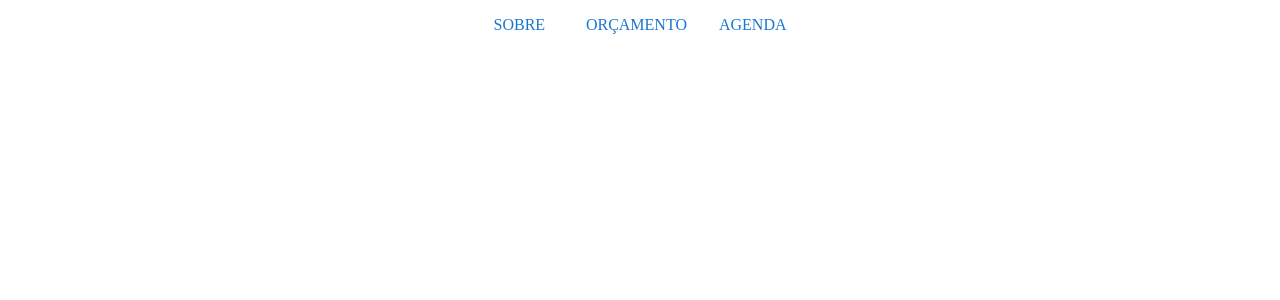
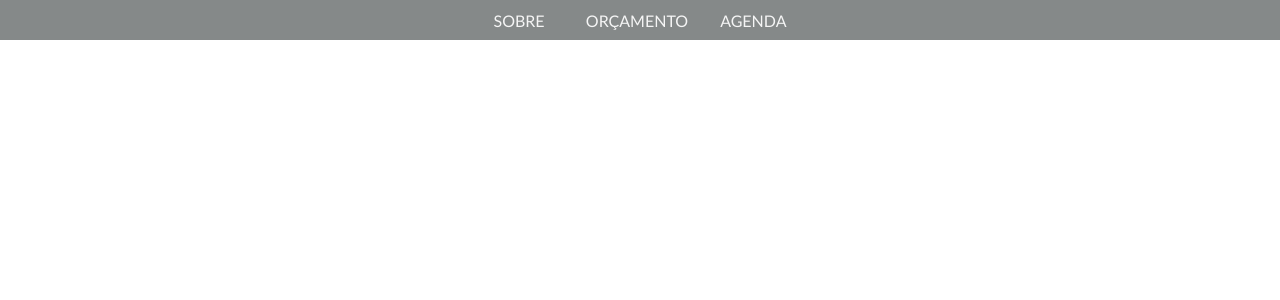
Before and after one commit to LuiseThome/mariTattooShop, a React (Vite) app in the folder mariTattoo/: page / in a window 1280 px wide. Shown: the top 300 px of the page. Built offline with nearby package versions, Linux system fonts and the light colour scheme.

Commit message:
[header]Making changes to the NavBar

```diff
--- /dev/null
+++ b/mariTattoo/src/Menu/NavBar.css
@@ -0,0 +1,14 @@
+body {
+    margin: 0;
+}
+
+#gr1.MuiGrid-root {
+    background-color:  #484f4faa;
+    height: "40px";
+    position: "relative"
+}
+
+.MenuLink.MuiLink-root {
+    color: whitesmoke;
+    font-family: 'Gill Sans', 'Gill Sans MT', Calibri, 'Trebuchet MS', sans-serif;
+}
--- a/mariTattoo/src/Menu/NavBar.jsx
+++ b/mariTattoo/src/Menu/NavBar.jsx
@@ -1,4 +1,5 @@
 import { Grid, Link, ListItem } from "@mui/material"
+import "/src/Menu/NavBar.css"
 
 
 
@@ -23,16 +24,19 @@ export const NavBar = () => {
 
     return (
         <Grid
+        id="gr1"
+         >
+        <Grid
         className="MenuGrid"
         container
-        wrap="reverse-wrap"
+        wrap="nowrap"
         direction="row"
-        alignItems="center"
-        justify="center"
         sx={{
             mx: "auto",
-            width: 325
-        }}
+            width: 325,
+            minHeight: "40px",
+            position: "sticky"
+            }}
         >
                 {itemsMenu.map(item => (
                 <ListItem
@@ -41,9 +45,10 @@ export const NavBar = () => {
                     <Link
                     className="MenuLink"
                     underline="none"
-                    sx={{
-                    //color: 'white',
-                    }}
+                    /*sx={{
+                    color: 'white',
+                    fontFamily:  'Gill Sans'
+                    }}*/
                     href={item.to}
                     >
                     {item.name}
@@ -52,8 +57,8 @@ export const NavBar = () => {
                 </ListItem>
 
             ))}
-
         </Grid>
-    )
+        </Grid>
+    );
 
 }
```
